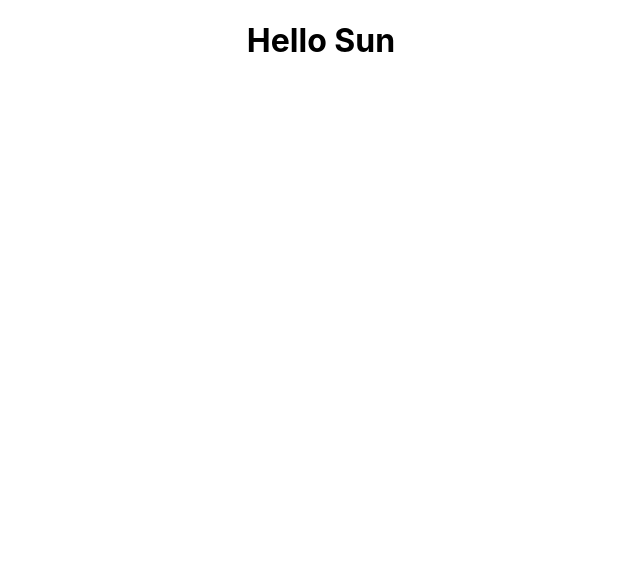
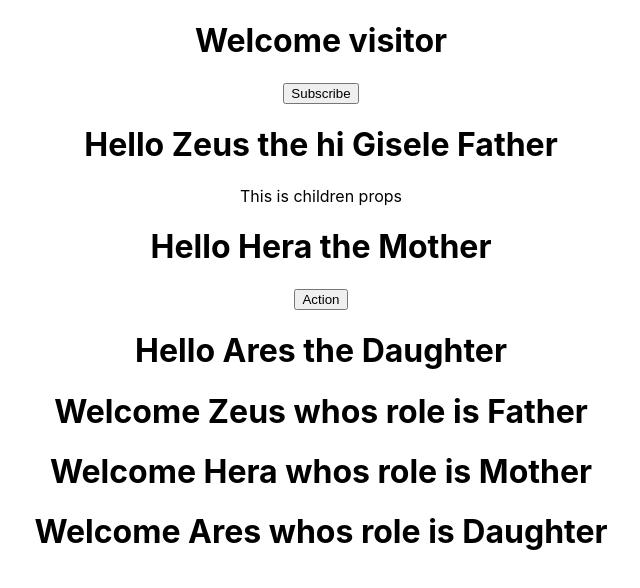
Before and after one commit to hobmij/hello-world, a React (Create React App) app: page / in a window 1280 px wide. Shown: the top 588 px of the page, without its empty margins (319-959 px from the left). Built offline with nearby package versions, Linux system fonts and the light colour scheme.

Commit message:
Demonstrate Stateful Component.

```diff
--- a/src/App.js
+++ b/src/App.js
@@ -3,13 +3,24 @@ import './App.css';
 import Greet from './components/Greet' // note that import Greet could be any name
 import Welcome from './components/Welcome'
 import Hello from './components/Hello'
+import Message from './components/Message'
 
 function App() {
   return (
     <div className="App">
+      <Message/>
       {/* <Greet /> */}
       {/* <Welcome /> */}
-      <Hello />
+      <Greet name="Zeus" role="hi Gisele Father">
+        <p> This is children props </p>
+        </Greet>
+      <Greet name="Hera" role="Mother">
+        <button>Action</button>
+        </Greet>
+      <Greet name="Ares" role="Daughter"/>
+      <Welcome name="Zeus" role="Father"/>
+      <Welcome name="Hera" role="Mother"/>
+      <Welcome name="Ares" role="Daughter"/>
     </div>
   );
 }
--- a/src/components/Greet.js
+++ b/src/components/Greet.js
@@ -1,6 +1,16 @@
 import React from 'react'
 
-const Greet = () => <h1>Hello MyComponent</h1>
+const Greet = (props) => {
+    console.log(props)
+    return (
+        <div>
+            <h1>
+                Hello {props.name} the {props.role}
+            </h1>
+            {props.children}
+        </div>
+    )
+}
 
 // The above 'arror' function replaces the syntax below:
 
--- a/src/components/Hello.js
+++ b/src/components/Hello.js
@@ -1,20 +1,21 @@
-import React from 'react'
+import React from 'react' // import brings in JSX
 
 
 const Hello = () => {
     // This is JSX, looks like HTML
-/*     return(
+     return(
         <div>
             <h1> Hello from Hello.js</h1>
         </div>
     )
- */
+
     // Here is what things look like without JSX
-    return React.createElement(
+/*     return React.createElement(
         'div',
         {id: 'hello', className: 'dummyClass'},
         React.createElement('h1', null, 'Hello Sun')
     )
+*/
 }
 
 export default Hello
--- /dev/null
+++ b/src/components/Message.js
@@ -0,0 +1,33 @@
+import React, { Component } from 'react'
+
+class Message extends Component {
+    /* Demonstrates State:
+       1: Object that is privatly maintained in an object
+       2: Can be modified within the Component
+       3: Can influence what is on the screen
+       */
+
+    constructor(){
+        super()
+        this.state = {
+            message: 'Welcome visitor'
+        }
+    }
+
+    changeMessage(){
+        this.setState({
+            message: 'Thank you for subscribing'
+        })
+
+    }
+    render(){
+        return (
+            <div>
+                <h1>{this.state.message}</h1>
+                <button onClick={() => this.changeMessage()}>Subscribe</button>
+            </div>
+        )
+    }
+}
+
+export default Message
--- a/src/components/Welcome.js
+++ b/src/components/Welcome.js
@@ -2,7 +2,7 @@ import React, { Component } from 'react'
 
 class Welcome extends Component {
     render(){
-        return <h1>Class Component</h1>
+        return <h1>Welcome {this.props.name} whos role is {this.props.role} </h1>
     }
 }
 
```
